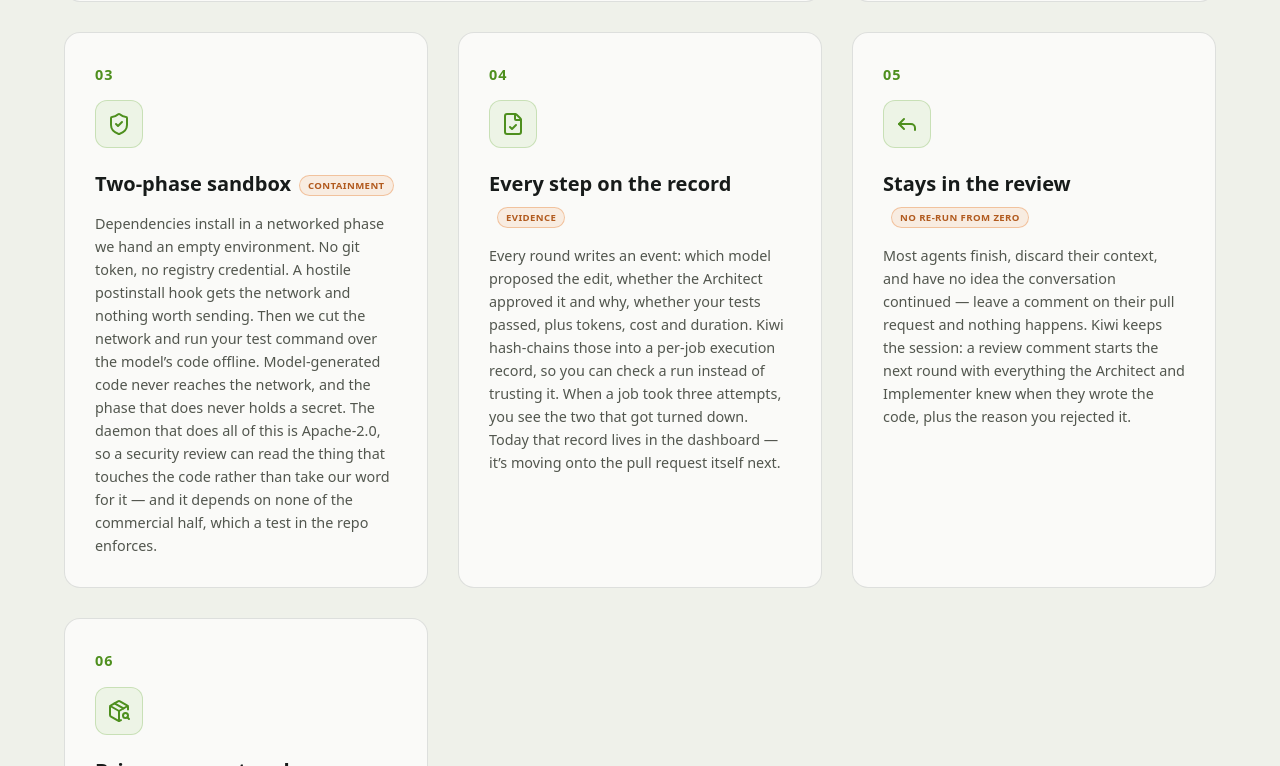
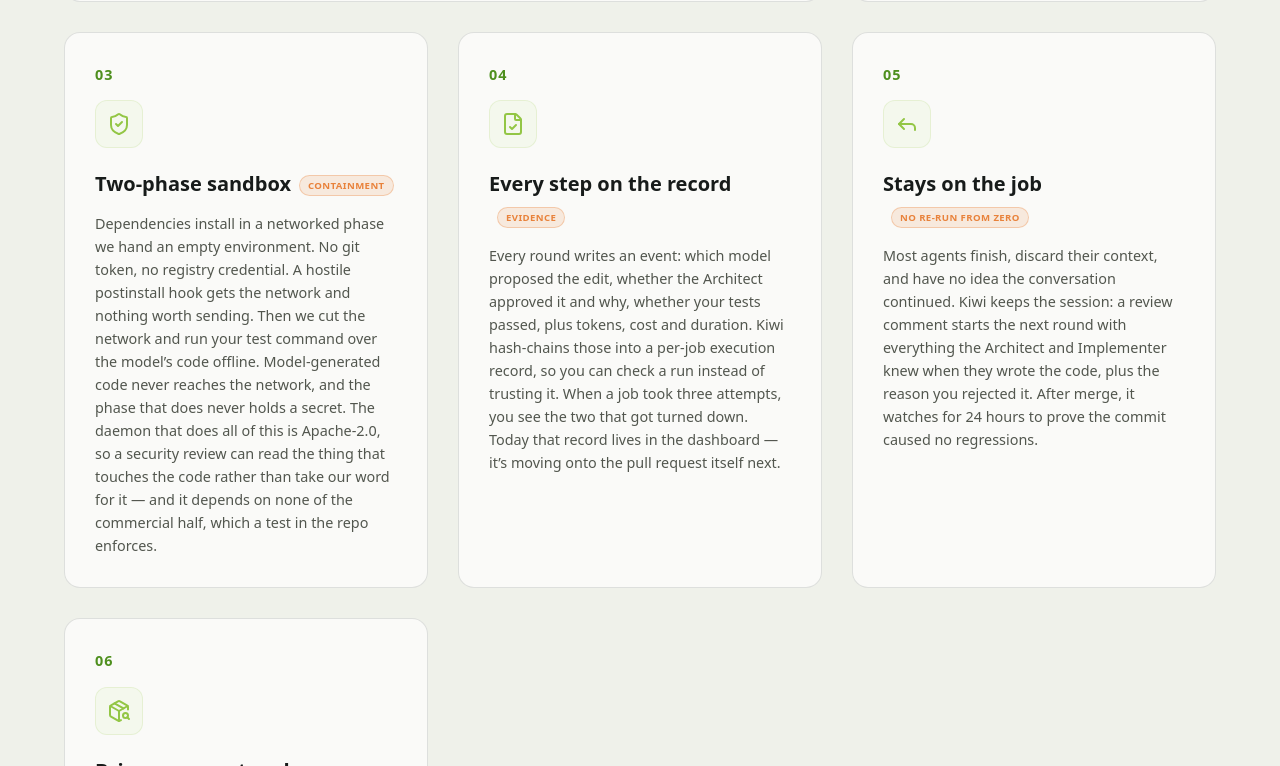
Before and after one commit to RunKiwi/website, a Next.js app: page / in a window 1280 px wide. Shown: the part 3574-4340 px from the top of the page. Built offline with nearby package versions, Linux system fonts and the light colour scheme.

Commit message:
feat: update features grid copy and styling for light theme

```diff
--- a/src/components/FeaturesGrid.tsx
+++ b/src/components/FeaturesGrid.tsx
@@ -56,11 +56,11 @@
     icon: <Reply className="w-6 h-6 text-primary" />,
     title: (
       <>
-        Stays in the review
+        Stays on the job
         <span className="feature-tag">No re-run from zero</span>
       </>
     ),
-    desc: 'Most agents finish, discard their context, and have no idea the conversation continued \u2014 leave a comment on their pull request and nothing happens. Kiwi keeps the session: a review comment starts the next round with everything the Architect and Implementer knew when they wrote the code, plus the reason you rejected it.',
+    desc: 'Most agents finish, discard their context, and have no idea the conversation continued. Kiwi keeps the session: a review comment starts the next round with everything the Architect and Implementer knew when they wrote the code, plus the reason you rejected it. After merge, it watches for 24 hours to prove the commit caused no regressions.',
   },
   {
     icon: <PackageSearch className="w-6 h-6 text-primary" />,
@@ -74,9 +74,9 @@
   },
 ];
 
-export default function FeaturesGrid({ theme }: { theme?: 'cream' }) {
+export default function FeaturesGrid() {
   return (
-    <section id="features" className={`features-section ${theme === 'cream' ? 'theme-cream' : ''}`}>
+    <section id="features" className="features-section">
       <div className="container">
         <Reveal as="div" className="section-header">
           <span className="section-eyebrow">What you get</span>
@@ -88,8 +88,7 @@
 
         <Reveal as="div" className="features-grid" stagger>
           {features.map((f, i) => (
-            <RevealItem key={i} className={`feature-card backdrop-blur-xl border border-white/5 bg-white/5 hover:bg-white/10 transition-all duration-300 ${f.lead ? 'feature-card-lead' : ''}`}>
-              <div className="card-glow"></div>
+            <RevealItem key={i} className={`feature-card border transition-all duration-300 ${f.lead ? 'feature-card-lead' : ''}`} style={{ borderColor: 'var(--border)', backgroundColor: 'var(--bg-card)', boxShadow: '0 4px 20px rgba(0,0,0,0.03)' }}>
               <span className="feature-index">{String(i + 1).padStart(2, '0')}</span>
               <div className="feature-icon">{f.icon}</div>
               <h3 className="feature-title">{f.title}</h3>
```
